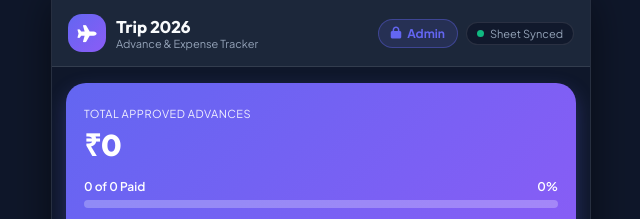
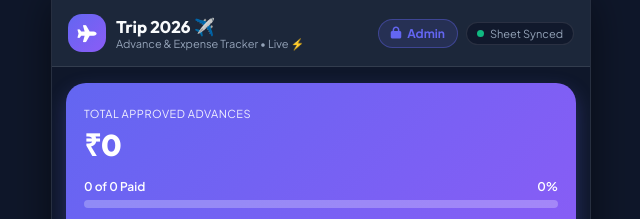
Before and after one commit to sathish0508/Trip-2026, a plain HTML site: page index.html in a window 1280 px wide. Shown: the top 219 px of the page, 319-959 px from the left. Drawn offline with Linux system fonts and the light colour scheme; no server answers.

Commit message:
Live OTA Test: Add airplane emoji and Live badge to app header

```diff
--- a/index.html
+++ b/index.html
@@ -36,8 +36,8 @@
             <div class="app-bar-brand">
                 <div class="app-logo"><i class="fa-solid fa-plane"></i></div>
                 <div>
-                    <h1 id="tripTitle">Trip 2026</h1>
-                    <p class="subtext">Advance & Expense Tracker</p>
+                    <h1 id="tripTitle">Trip 2026 ✈️</h1>
+                    <p class="subtext">Advance & Expense Tracker • Live ⚡</p>
                 </div>
             </div>
             <div class="header-right">
```
